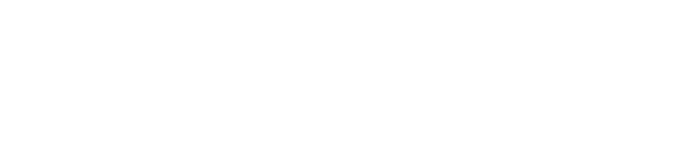
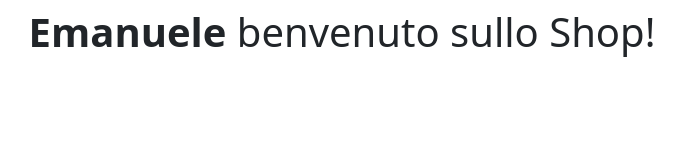
Before and after one commit to emaferr/vue-hello, a plain HTML site: page index.html in a window 1280 px wide. Shown: the whole page, without its empty margins (298-982 px from the left). Drawn offline with nearby package versions, Linux system fonts and the light colour scheme.

Commit message:
Stampo a schermo un messaggio all’interno di un h1

```diff
--- a/index.html
+++ b/index.html
@@ -10,11 +10,18 @@
 
     <title>Document</title>
 
+    <!-- Bootstrap CSS -->
+    <link href="https://cdn.jsdelivr.net/npm/bootstrap@5.0.1/dist/css/bootstrap.min.css" rel="stylesheet" integrity="sha384-+0n0xVW2eSR5OomGNYDnhzAbDsOXxcvSN1TPprVMTNDbiYZCxYbOOl7+AMvyTG2x" crossorigin="anonymous">
+
 </head>
 
 <body>
 
-    <h1></h1>
+    <div id="root" class="text-center">
+
+        <h1 class="py-2"> <strong class="text-capitalize"> {{nomeUtente}} </strong> {{benvenuto}} </h1>
+
+    </div>
 
     <!-- Vue JS -->
     <script src="https://cdn.jsdelivr.net/npm/vue@2/dist/vue.js"></script>
--- a/main.js
+++ b/main.js
@@ -1,4 +1,22 @@
 // Descrizione: Stampare a schermo un messaggio all’interno di un h1, utilizzando i data.
 
+let app = new Vue(
+
+
+    {
+        el : '#root',
+
+        data : {
+
+            nomeUtente : "emanuele", //prompt("Inserisci il tuo nome"),
+            benvenuto : "benvenuto sullo Shop!",
+
+        },
+
+    },
+
+
+
+)
 
 // Bonus: Aggiungere alla pagina un’immagine, presa anch’essa da un data.
```
